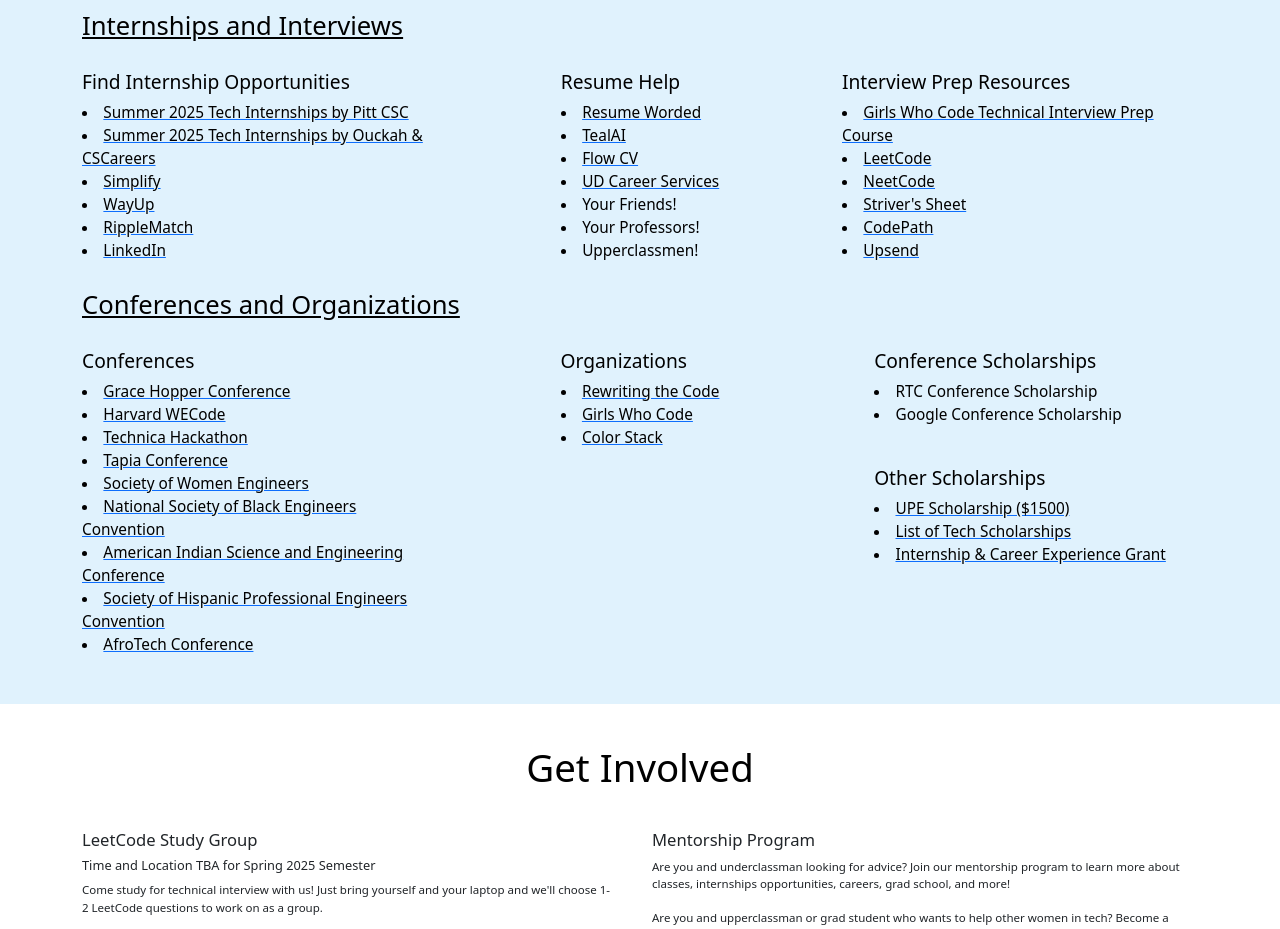
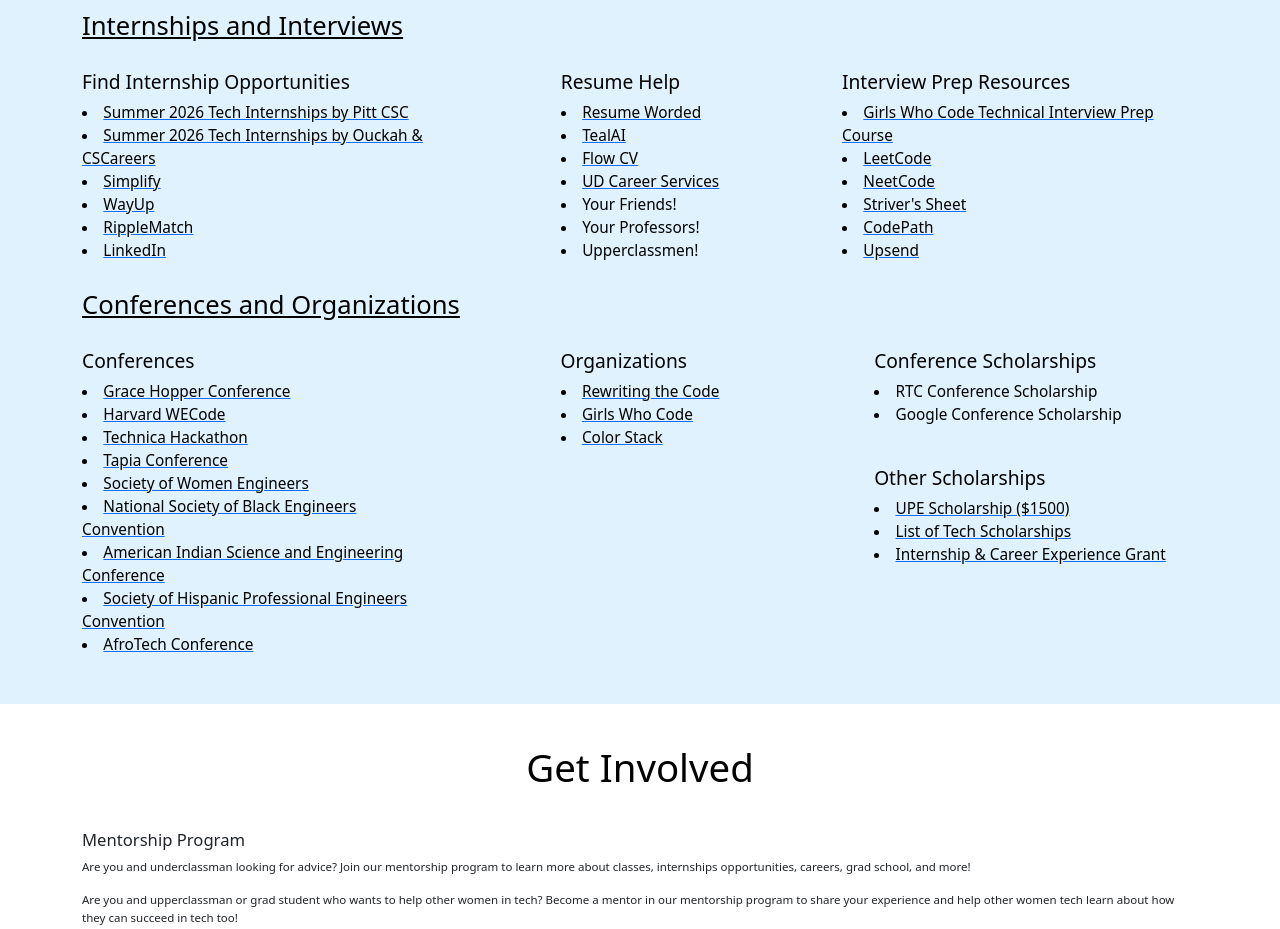
Before and after one commit to acmwud/website, a React (Create React App) app: page /#/ in a window 1280 px wide. Shown: the part 1200-2129 px from the top of the page. Built offline with nearby package versions, Linux system fonts and the light colour scheme.

Commit message:
updated get involved part

```diff
--- a/src/Components/Home.tsx
+++ b/src/Components/Home.tsx
@@ -312,8 +312,8 @@
                   <div>
                       <h3>Find Internship Opportunities</h3>
 
-                      <a href="https://github.com/SimplifyJobs/Summer2025-Internships"><li>Summer 2025 Tech Internships by Pitt CSC</li></a>
-                      <a href="https://github.com/Ouckah/Summer2025-Internships?tab=readme-ov-file"><li>Summer 2025 Tech Internships by Ouckah & CSCareers</li></a>
+                      <a href="https://github.com/SimplifyJobs/Summer2026-Internships"><li>Summer 2026 Tech Internships by Pitt CSC</li></a>
+                      <a href="https://github.com/vanshb03/Summer2026-Internships?tab=readme-ov-file"><li>Summer 2026 Tech Internships by Ouckah & CSCareers</li></a>
                       <a href="https://simplify.jobs/internships"><li>Simplify</li></a>
                       <a href="https://www.wayup.com/"><li>WayUp</li></a>
                       <a href="https://ripplematch.com/?utm_source=Google&utm_medium=organic_social&utm_campaign=growth_google_ad&utm_content=signup_link&utm_term=null&r=GtE7Qf&utm_source=Google&utm_medium=cpc&utm_campaign=LD%7CB2C%7CBrand&utm_term=ripplematch&gad_source=1&gclid=CjwKCAjw4f6zBhBVEiwATEHFVhGPNn5xNv4R3dewM6ccs8y9DiMOR0_he2l5q9t8zK9IXRvUFI2dFRoCssIQAvD_BwE"><li>RippleMatch</li></a>
@@ -411,7 +411,7 @@
           <Container>
 
               <Row>
-                <Col>
+              {/* <Col>
                   <h2 style={{marginTop: "1vh", fontSize: "1.3vw"}}>LeetCode Study Group</h2>
                         <h3 style={{fontSize: "1vw"}}>Time and Location TBA for Spring 2025 Semester</h3>
                         <p style={{fontSize: "0.9vw", marginRight: "1vw"}}>Come study for technical interview with us! Just bring yourself and your laptop and we'll choose 1-2 LeetCode questions to work on as a group.</p>
@@ -434,7 +434,7 @@
                             Study Group Availability
                           </Button>
                         </div>
-                </Col>
+                </Col>*/}
 
                 <Col>
                   <h2 style={{marginTop: "1vh", fontSize: "1.3vw"}}>Mentorship Program</h2>
```
